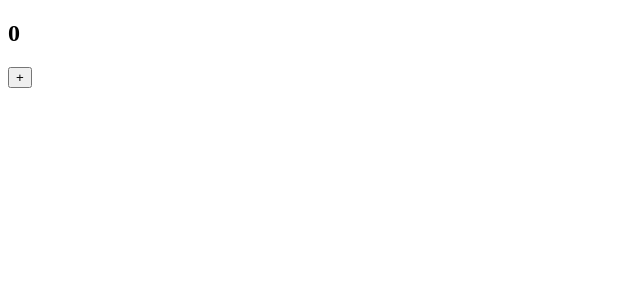
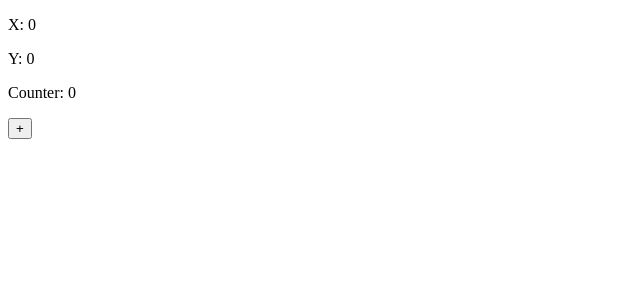
Before and after one commit to mykhailmykhailenko/REACT-JS, a React (Create React App) app: page / in a window 1280 px wide. Shown: the top 300 px of the page, without its empty margins (0-640 px from the left). Built offline with nearby package versions, Linux system fonts and the light colour scheme.

Commit message:
this.setState and useState difference

```diff
--- a/src/App.js
+++ b/src/App.js
@@ -1,26 +1,15 @@
 import React, {useState} from "react";
+import MouseTracker from "./components/MouseTracker";
+
+function App(props) {
 
 
-function App(props) {
-     const [count, setCount] = useState(0);
-
-    const increment = () => {
-       setCount(count+1);
-    }
-
     return (
-        <>
-        <h2>{count}</h2>
-        <button onClick={increment}>+</button>
-        </>
+       <MouseTracker />
     )
 }
 
-
 export default App;
-
-
-
 /*
 Stateless - той, хто не має стану
 Statefull - той, хто має стан
--- /dev/null
+++ b/src/components/MouseTracker/index.js
@@ -0,0 +1,57 @@
+import React, {useState} from 'react';
+
+const MouseTracker = () => {
+    const [coordinates, setCoordinates] = useState( {x: 0,
+                                            y: 0} );
+    const [count, setCount] = useState(0);
+
+    const handleMouseMove = ({clientX, clientY}) => {
+        setCoordinates({
+            x: clientX,
+            y: clientY
+        })
+    }
+
+    const handleClick = () => {
+        setCount(count+1)
+    }
+
+    return (
+        <div onMouseMove={handleMouseMove}>
+           <p>X: {coordinates.x}</p>
+           <p>Y: {coordinates.y}</p>
+           <p>Counter: {count}</p>
+           <button onClick={handleClick}>+</button>
+        </div>
+    );
+}
+
+export default MouseTracker;
+
+
+
+
+/*
+this.setState - класова функція зі зміни стану
+const prevState = {
+    x:0,
+    y:0
+}
+const update = {
+    count: 1
+}
+this.setState --> {...prevState, ...update} ---> {
+                                            x: 0,
+                                            y: 0,
+                                            count: 1
+                                                }
+setState (useState хук) -- функціональний стан
+const prevState = {
+    x:0,
+    y:0
+}
+const update = {
+    count: 1
+}
+setState --> {...update}
+*/
```
